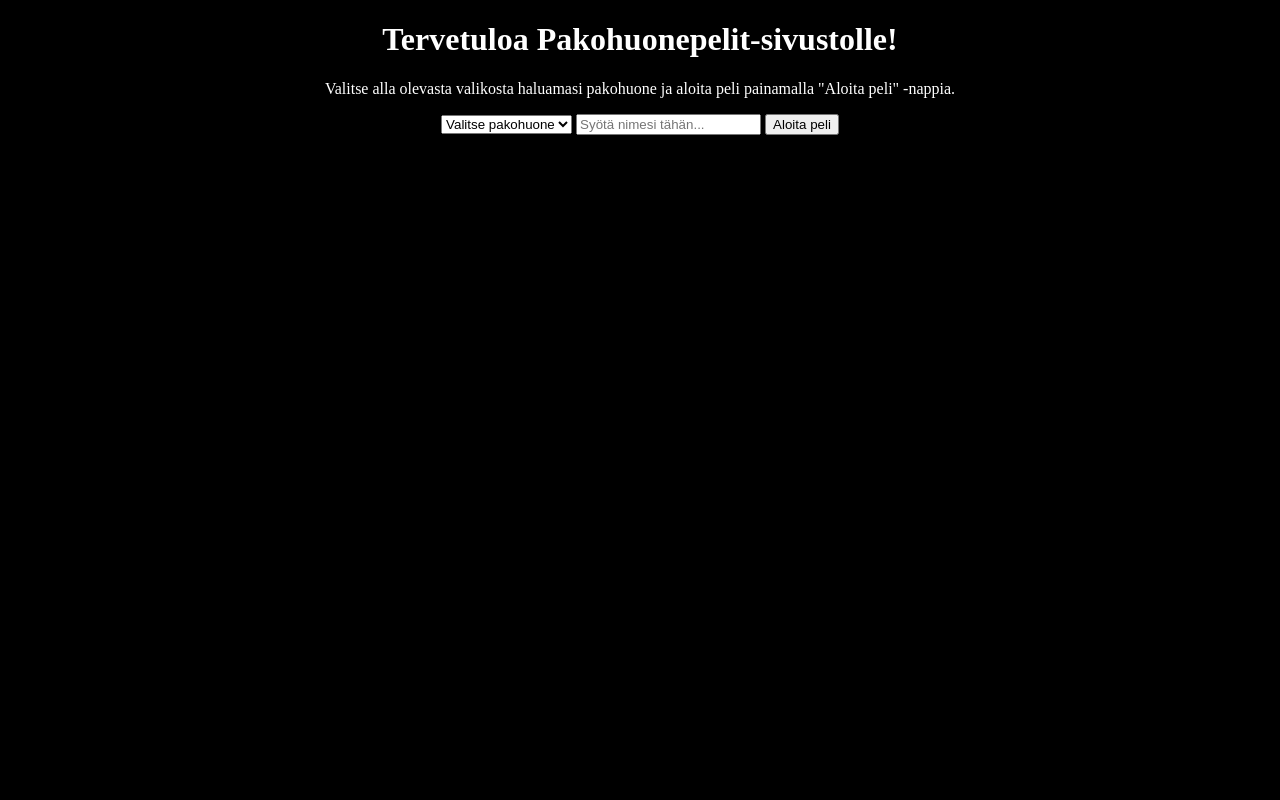
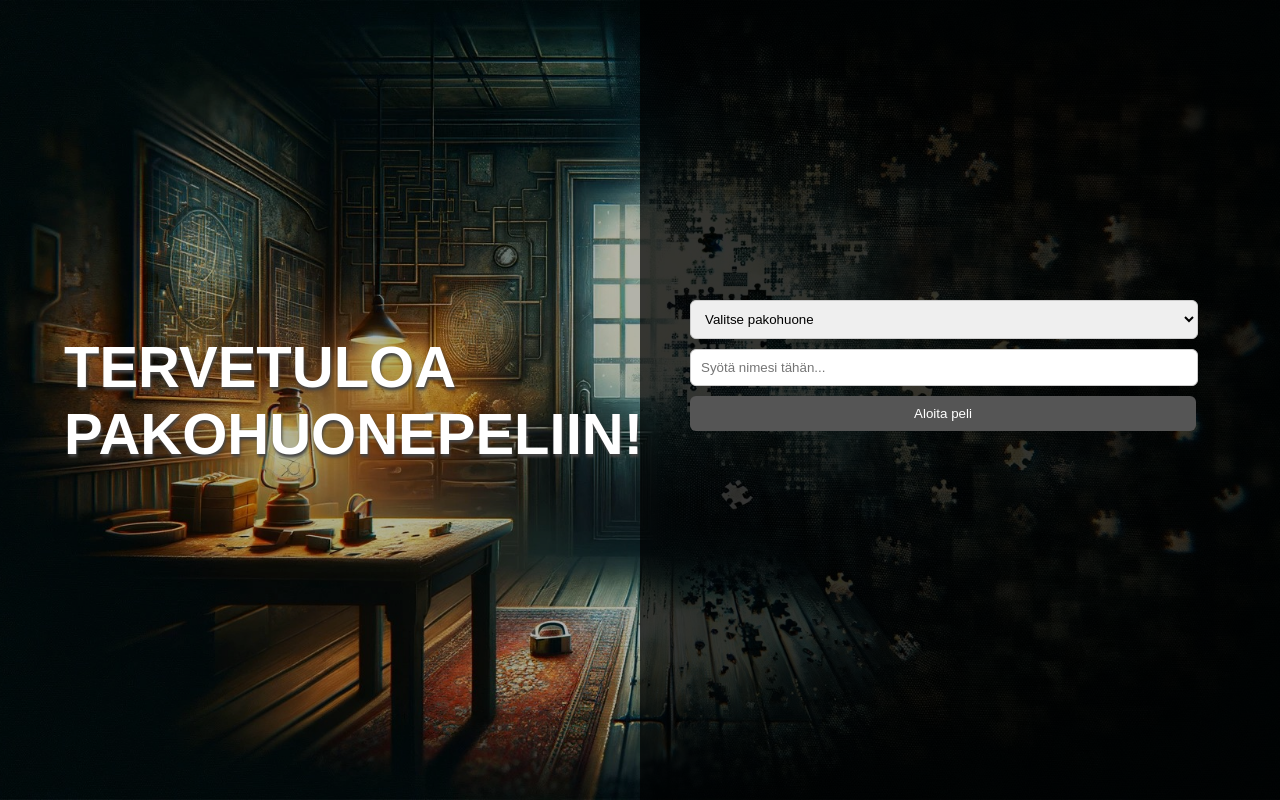
Before and after one commit to thaisonvo/PAKOHUONEPELI, a website: page public/index.html in a window 1280 px wide. Drawn offline with Linux system fonts and the light colour scheme; no server answers.

Commit message:
index.html sivun ulkonäkö päivitetty
+Ulkonäkö päivitetty: taustakuva, sivun asettelu + css

```diff
--- a/public/index.html
+++ b/public/index.html
@@ -1,45 +1,30 @@
 <!DOCTYPE html>
 <html lang="en">
-
 <head>
-    <meta charset="utf8">
+    <meta charset="utf-8">
     <meta name="viewport" content="width=device-width, initial-scale=1.0">
     <title>Kotisivu - Pakohuonepelit</title>
-    <style>
-        body {
-            background-color: black;
-            color: white;
-        }
-        .centered-container {
-            display: flex;
-            flex-direction: column;
-            align-items: center;
-            justify-content: center;
-        }
-        #leaderboardTable td {
-            width: 33%;
-            text-align: center;
-        }
-        </style>
+    <link rel="stylesheet" href="stylegameIndex.css">
 </head>
-
 <body>
-    <div class="container">
-        <div class="text-content" style="text-align: center;">
-            <h1>Tervetuloa Pakohuonepelit-sivustolle!</h1>
-            <p>Valitse alla olevasta valikosta haluamasi pakohuone ja aloita peli painamalla "Aloita peli" -nappia.</p>
+    <div class="hero-section">
+        <h1 class="title">Tervetuloa Pakohuonepeliin!</h1>
+        <div class="box-container">
+            <div class="game-selection">
                 <select id="allEscapeRooms" required>
                     <option value="" disabled selected>Valitse pakohuone</option>
+                    <!-- Other options here -->
                 </select>
-            <input type="text" id="playerName" placeholder="Syötä nimesi tähän..." required></input>
+                <input type="text" id="playerName" placeholder="Syötä nimesi tähän..." required>
                 <button id="startGameButton">Aloita peli</button>
             </div>
-
-        <div class="centered-container">
-            <h2 id=leaderboardTitle></h2>
+            <div class="leaderboard">
+                <h2 id="leaderboardTitle"></h2>
                 <table id="leaderboardTable">
-                <!-- Scores -->
+                    <!-- Scores will be populated here -->
                 </table>
+            </div>
+        </div>
     </div>
 
     <script>
--- /dev/null
+++ b/public/stylegameIndex.css
@@ -0,0 +1,103 @@
+body, html {
+    margin: 0;
+    padding: 0;
+    height: 100%;
+    font-family: 'Arial', sans-serif;
+    overflow: hidden;
+}
+
+.hero-section {
+    background-image: url('/images/pictureofescaperoom.jpg');
+    height: 100vh;
+    background-size: cover;
+    background-position: center;
+    position: relative;
+    display: flex;
+    align-items: center;
+    justify-content: space-between;
+    color: white;
+    position: relative;
+}
+
+.hero-section::before {
+    content: '';
+    position: absolute;
+    top: 0;
+    right: 0;
+    bottom: 0;
+    left: 0;
+    background: rgba(0, 0, 0, 0.3);
+    z-index: 1;
+  }
+
+.title {
+    position: relative;
+    z-index: 2;
+    padding-left: 5%;
+    max-width: 45%;
+    z-index: 2;
+    text-transform: uppercase;
+    text-shadow: 1px 3px 3px #454545;
+    color: #ffffff;
+    font-size: 58px;
+    font-family: Arial, Helvetica, sans-serif;
+}
+
+.box-container {
+    width: 50%;
+    height: 100vh;
+    position: absolute;
+    right: 0;
+    top: 0;
+    display: flex;
+    flex-direction: column;
+    align-items: center;
+    justify-content: center;
+    background-color: rgba(0, 0, 0, 0.7);
+    padding: 20px;
+    box-sizing: border-box;
+    overflow-y: auto;
+    z-index: 2;
+}
+
+.game-selection, .leaderboard {
+    width: 90%;
+    margin-bottom: 20px;
+}
+
+#allEscapeRooms, #playerName, #startGameButton {
+    width: 90%;
+    margin-bottom: 10px;
+    padding: 10px;
+    border: 1px solid #ccc;
+    box-sizing: content-box;
+    border-radius: 6px;
+}
+
+#startGameButton {
+    background-color: #555;
+    color: white;
+    border: none;
+    cursor: pointer;
+}
+
+#startGameButton:hover {
+    background-color: #777;
+}
+
+#leaderboardTitle {
+    text-align: start;
+}
+
+#leaderboardTable {
+    width: 90%;
+    border-collapse: collapse;
+    border: 2px solid #777
+}
+
+#leaderboardTable td, #leaderboardTable th {
+    border: 2px solid #555;
+    padding: 8px;
+    text-align: center;
+    color: white;
+}
```
Also changed, not shown: public/images/pictureofescaperoom.jpg (added). Lines whose indentation alone changed are shown as unchanged.
